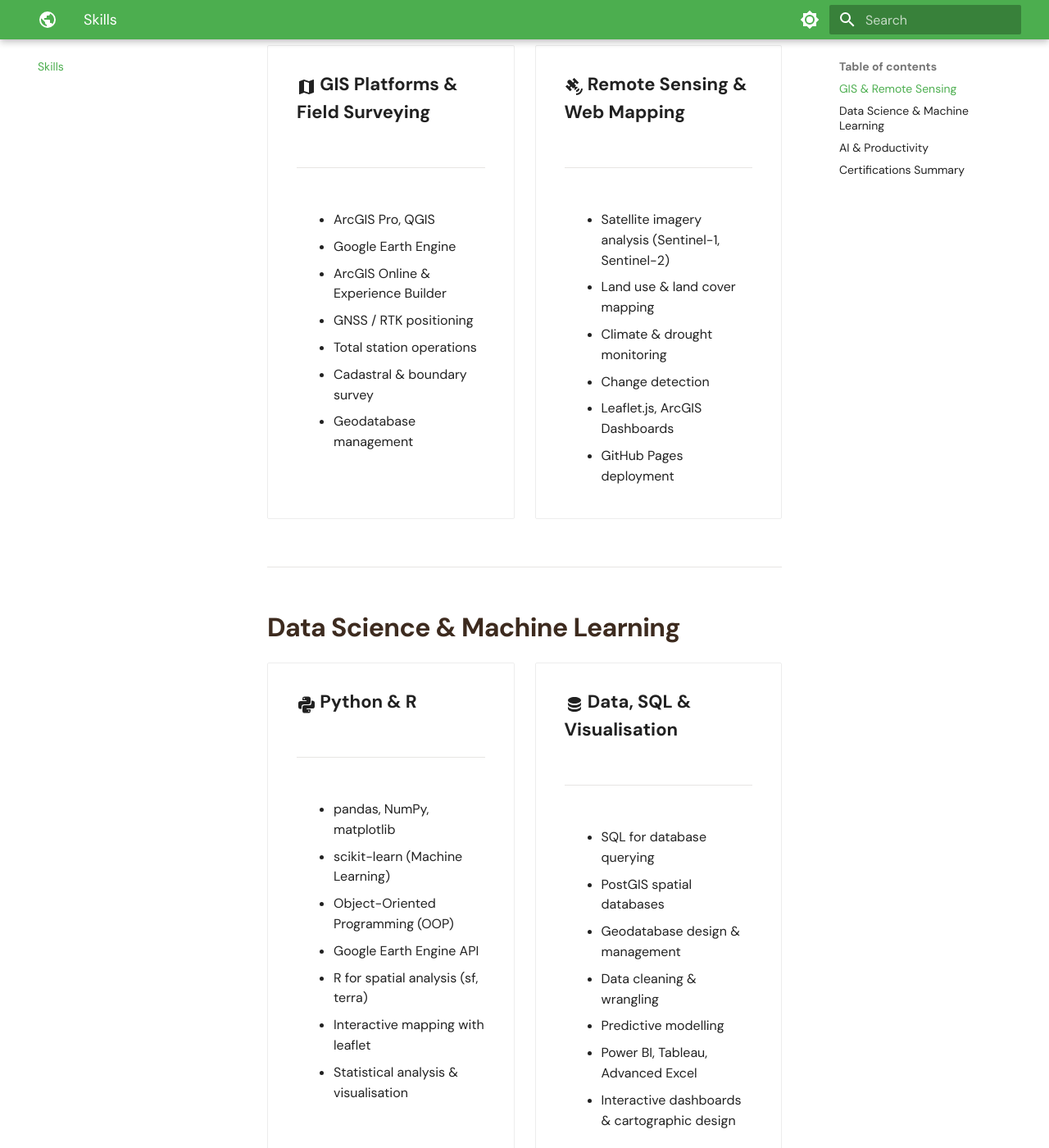
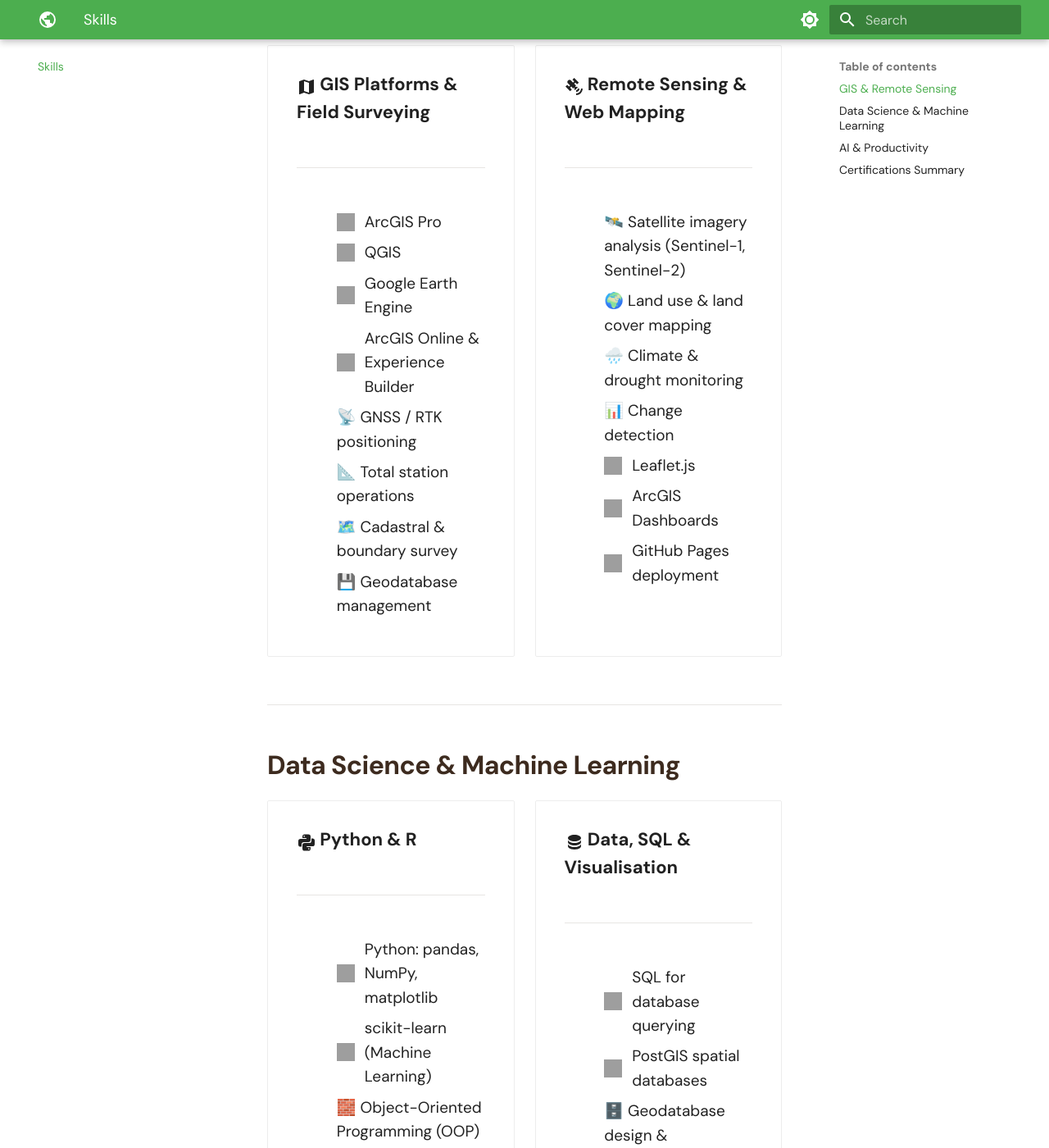
Before and after one commit to Wanjiru-1/Wanjiru-1.github.io, an MkDocs documentation site: the page built from docs/skills.md, in a window 1280 px wide and 1400 px high, scrolled down 236 px. Shown: the whole window at 82% size. Built offline with MkDocs 1.6.1 and Material for MkDocs 9.7.7, drawn with Linux system fonts in a browser that asks for light colours; some of the changed text lies outside the part shown; grey boxes are pictures that could not be loaded.

Commit message:
Convert skills list to structured HTML format

```diff
--- a/docs/skills.md
+++ b/docs/skills.md
@@ -4,6 +4,22 @@
 ---
 
 # Skills
+
+<style>
+.tool-list { list-style: none; padding: 0; margin: 0.75rem 0 0 0; }
+.tool-list li {
+  display: flex;
+  align-items: center;
+  margin-bottom: 0.6rem;
+  font-size: 0.95rem;
+}
+.tool-list img {
+  width: 22px;
+  height: 22px;
+  margin-right: 12px;
+  flex-shrink: 0;
+}
+</style>
 
 ## GIS & Remote Sensing
 
@@ -13,24 +29,30 @@
 
     ---
 
-    * ArcGIS Pro, QGIS
-    * Google Earth Engine
-    * ArcGIS Online & Experience Builder
-    * GNSS / RTK positioning
-    * Total station operations
-    * Cadastral & boundary survey
-    * Geodatabase management
+    <ul class="tool-list">
+    <li><img src="https://cdn.jsdelivr.net/gh/simple-icons/simple-icons/icons/arcgis.svg" alt="ArcGIS"> ArcGIS Pro</li>
+    <li><img src="https://cdn.jsdelivr.net/gh/simple-icons/simple-icons/icons/qgis.svg" alt="QGIS"> QGIS</li>
+    <li><img src="https://cdn.jsdelivr.net/gh/simple-icons/simple-icons/icons/googleearth.svg" alt="Google Earth Engine"> Google Earth Engine</li>
+    <li><img src="https://cdn.jsdelivr.net/gh/simple-icons/simple-icons/icons/arcgis.svg" alt="ArcGIS Online"> ArcGIS Online & Experience Builder</li>
+    <li>📡 GNSS / RTK positioning</li>
+    <li>📐 Total station operations</li>
+    <li>🗺️ Cadastral & boundary survey</li>
+    <li>💾 Geodatabase management</li>
+    </ul>
 
 -   :material-satellite-variant:{ .lg .middle } **Remote Sensing & Web Mapping**
 
     ---
 
-    * Satellite imagery analysis (Sentinel-1, Sentinel-2)
-    * Land use & land cover mapping
-    * Climate & drought monitoring
-    * Change detection
-    * Leaflet.js, ArcGIS Dashboards
-    * GitHub Pages deployment
+    <ul class="tool-list">
+    <li>🛰️ Satellite imagery analysis (Sentinel-1, Sentinel-2)</li>
+    <li>🌍 Land use & land cover mapping</li>
+    <li>🌧️ Climate & drought monitoring</li>
+    <li>📊 Change detection</li>
+    <li><img src="https://cdn.jsdelivr.net/gh/simple-icons/simple-icons/icons/leaflet.svg" alt="Leaflet"> Leaflet.js</li>
+    <li><img src="https://cdn.jsdelivr.net/gh/simple-icons/simple-icons/icons/arcgis.svg" alt="ArcGIS Dashboards"> ArcGIS Dashboards</li>
+    <li><img src="https://cdn.jsdelivr.net/gh/simple-icons/simple-icons/icons/github.svg" alt="GitHub"> GitHub Pages deployment</li>
+    </ul>
 
 </div>
 
@@ -44,25 +66,30 @@
 
     ---
 
-    * pandas, NumPy, matplotlib
-    * scikit-learn (Machine Learning)
-    * Object-Oriented Programming (OOP)
-    * Google Earth Engine API
-    * R for spatial analysis (sf, terra)
-    * Interactive mapping with leaflet
-    * Statistical analysis & visualisation
+    <ul class="tool-list">
+    <li><img src="https://cdn.jsdelivr.net/gh/simple-icons/simple-icons/icons/python.svg" alt="Python"> Python: pandas, NumPy, matplotlib</li>
+    <li><img src="https://cdn.jsdelivr.net/gh/simple-icons/simple-icons/icons/scikitlearn.svg" alt="scikit-learn"> scikit-learn (Machine Learning)</li>
+    <li>🧱 Object-Oriented Programming (OOP)</li>
+    <li><img src="https://cdn.jsdelivr.net/gh/simple-icons/simple-icons/icons/googleearth.svg" alt="GEE API"> Google Earth Engine API</li>
+    <li><img src="https://cdn.jsdelivr.net/gh/simple-icons/simple-icons/icons/r.svg" alt="R"> R for spatial analysis (sf, terra)</li>
+    <li><img src="https://cdn.jsdelivr.net/gh/simple-icons/simple-icons/icons/leaflet.svg" alt="Leaflet"> Interactive mapping with leaflet</li>
+    <li>📈 Statistical analysis & visualisation</li>
+    </ul>
 
 -   :material-database:{ .lg .middle } **Data, SQL & Visualisation**
 
     ---
 
-    * SQL for database querying
-    * PostGIS spatial databases
-    * Geodatabase design & management
-    * Data cleaning & wrangling
-    * Predictive modelling
-    * Power BI, Tableau, Advanced Excel
-    * Interactive dashboards & cartographic design
+    <ul class="tool-list">
+    <li><img src="https://cdn.jsdelivr.net/gh/simple-icons/simple-icons/icons/postgresql.svg" alt="SQL"> SQL for database querying</li>
+    <li><img src="https://cdn.jsdelivr.net/gh/simple-icons/simple-icons/icons/postgis.svg" alt="PostGIS"> PostGIS spatial databases</li>
+    <li>🗄️ Geodatabase design & management</li>
+    <li>🧹 Data cleaning & wrangling</li>
+    <li>🔮 Predictive modelling</li>
+    <li><img src="https://cdn.jsdelivr.net/gh/simple-icons/simple-icons/icons/powerbi.svg" alt="Power BI"> Power BI</li>
+    <li><img src="https://cdn.jsdelivr.net/gh/simple-icons/simple-icons/icons/tableau.svg" alt="Tableau"> Tableau</li>
+    <li><img src="https://cdn.jsdelivr.net/gh/simple-icons/simple-icons/icons/microsoftexcel.svg" alt="Excel"> Advanced Excel</li>
+    </ul>
 
 </div>
 
@@ -76,19 +103,25 @@
 
     ---
 
-    * Generative AI & prompt engineering
-    * Workflow automation
-    * AI-augmented data pipelines
-    * ALX AI Career Essentials certified
+    <ul class="tool-list">
+    <li><img src="https://cdn.jsdelivr.net/gh/simple-icons/simple-icons/icons/openai.svg" alt="Generative AI"> Generative AI & prompt engineering</li>
+    <li>⚙️ Workflow automation</li>
+    <li>🔁 AI-augmented data pipelines</li>
+    <li>🎓 ALX AI Career Essentials certified</li>
+    </ul>
 
 -   :material-briefcase:{ .lg .middle } **Professional Tools**
 
     ---
 
-    * Slack, Trello, Miro
-    * GitHub & version control
-    * MkDocs & GitHub Pages
-    * Technical report writing
+    <ul class="tool-list">
+    <li><img src="https://cdn.jsdelivr.net/gh/simple-icons/simple-icons/icons/slack.svg" alt="Slack"> Slack</li>
+    <li><img src="https://cdn.jsdelivr.net/gh/simple-icons/simple-icons/icons/trello.svg" alt="Trello"> Trello</li>
+    <li><img src="https://cdn.jsdelivr.net/gh/simple-icons/simple-icons/icons/miro.svg" alt="Miro"> Miro</li>
+    <li><img src="https://cdn.jsdelivr.net/gh/simple-icons/simple-icons/icons/github.svg" alt="GitHub"> GitHub & version control</li>
+    <li><img src="https://cdn.jsdelivr.net/gh/simple-icons/simple-icons/icons/materialformkdocs.svg" alt="MkDocs"> MkDocs & GitHub Pages</li>
+    <li>📝 Technical report writing</li>
+    </ul>
 
 </div>
 
```
